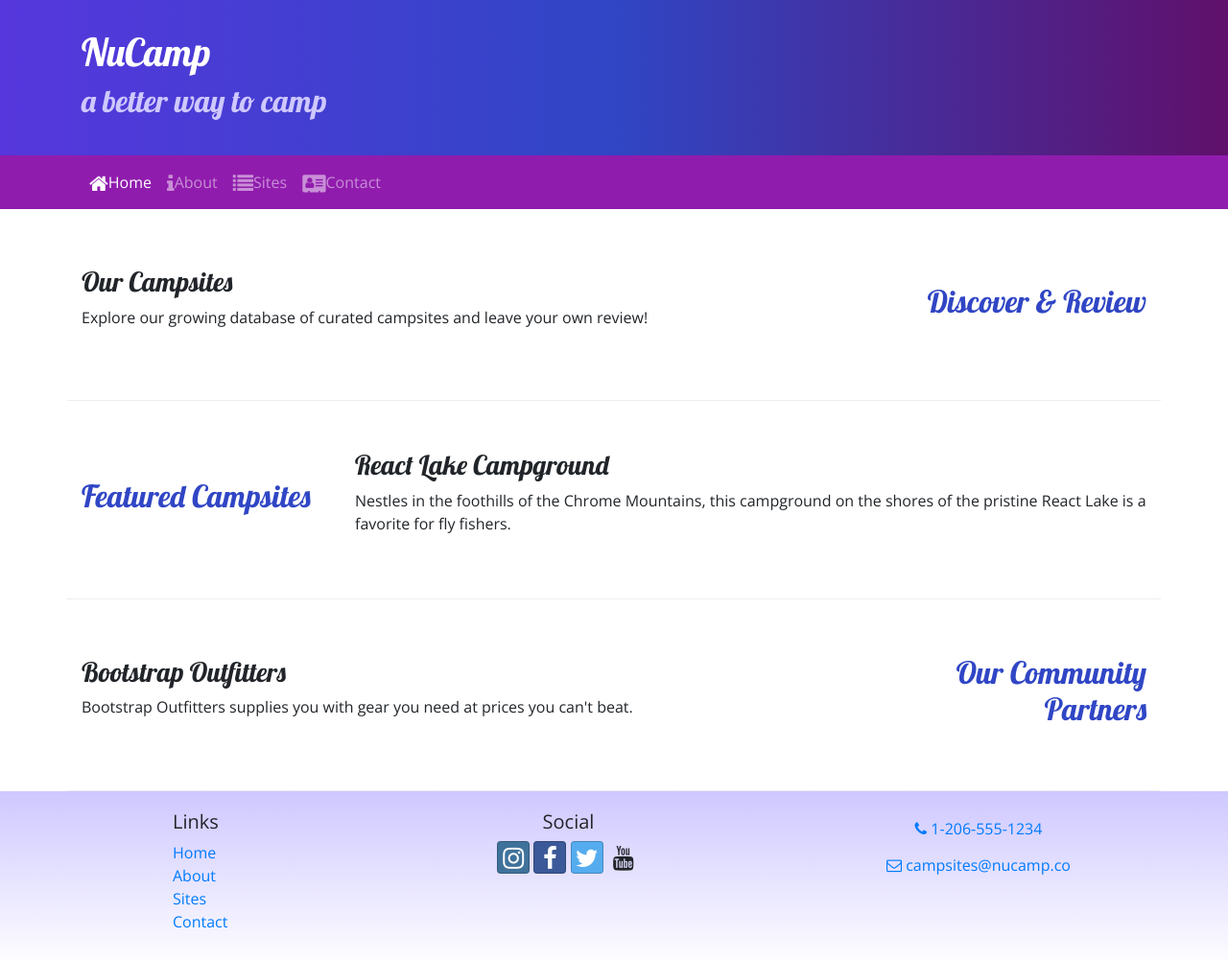
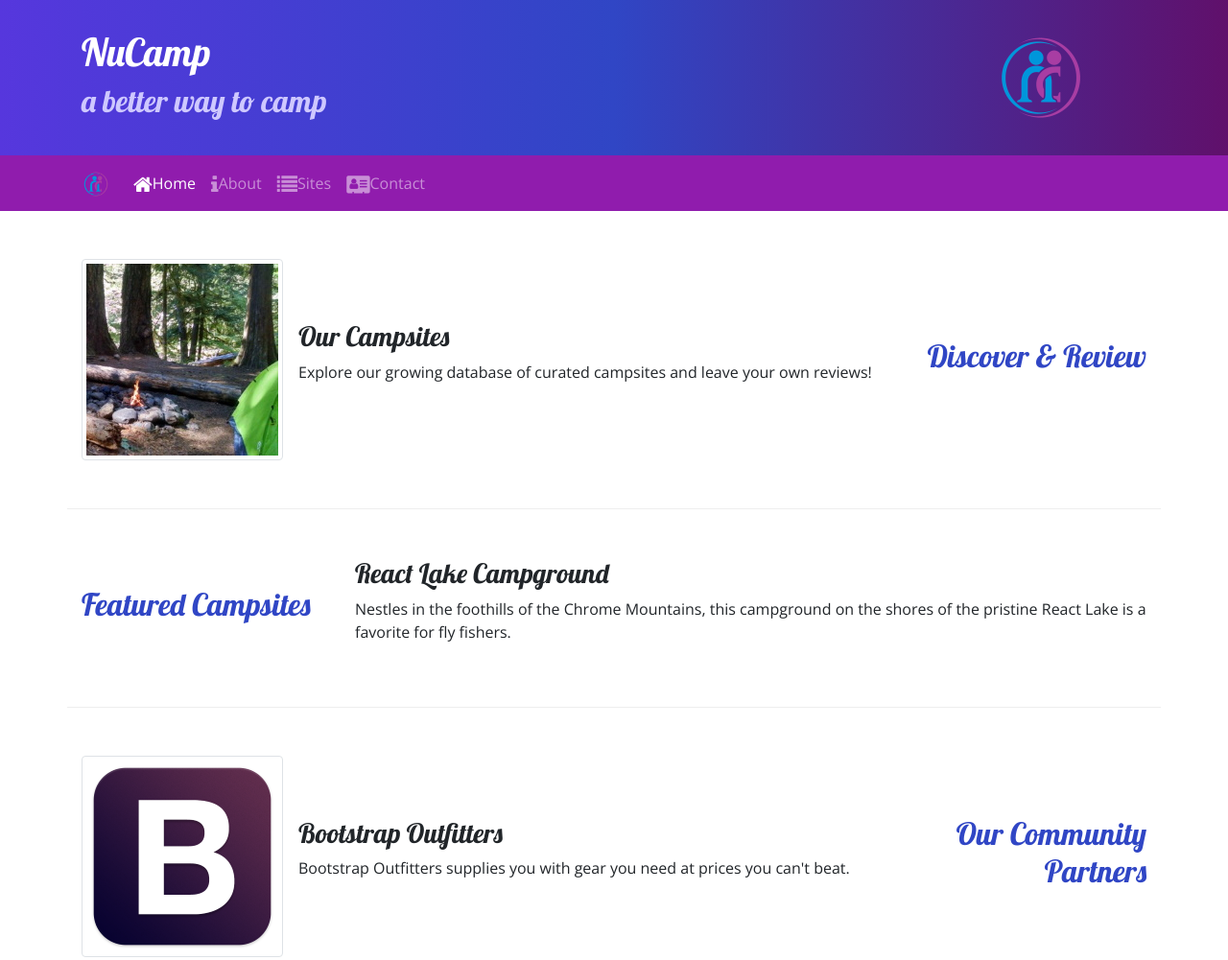
Before and after one commit to pm2dev/coding-exercise-nucamp, a website: page index.html in a window 1280 px wide. Shown: the top 1001 px of the page at 96% size. Drawn offline with nearby package versions, Linux system fonts and the light colour scheme.

Commit message:
added Images and Media

```diff
--- a/index.html
+++ b/index.html
@@ -40,6 +40,9 @@
             <h1>NuCamp</h1>
             <h2>a better way to camp</h2>
           </div>
+          <div class="col-4 col-sm-3 col-md-2 align-self-center">
+            <img src="img/logo.png" class="img-fluid" />
+          </div>
         </div>
       </div>
     </header>
@@ -47,14 +50,15 @@
     <!-- nav bar -->
     <nav class="navbar navbar-expand-sm navbar-dark sticky-top">
       <div class="container">
+        <a class="navbar-brand" href="#"
+          ><img src="img/logo.png" height="30" width="30"
+        /></a>
         <button
-          class="navbar-toggler ml-auto"
+          class="navbar-toggler"
           type="button"
           data-toggle="collapse"
           data-target="#nucampNavbar"
-        >
-          <span class="navbar-toggler-icon"></span>
-        </button>
+        ></button>
 
         <div class="collapse navbar-collapse" id="nucampNavbar">
           <ul class="navbar-nav">
@@ -91,11 +95,20 @@
         </div>
 
         <div class="col">
+          <div class="media">
+            <img
+              class="d-flex mr-3 img-thumbnail"
+              src="img/breadcrumb-trail-thumb.jpg"
+              alt="Breadcrumb Trail"
+            />
+            <div class="media-body align-self-center">
               <h3>Our Campsites</h3>
               <p class="d-none d-sm-block">
-            Explore our growing database of curated campsites and leave your own
-            review!
+                Explore our growing database of curated campsites and leave your
+                own reviews!
               </p>
+            </div>
+          </div>
         </div>
       </div>
 
@@ -121,11 +134,20 @@
         </div>
 
         <div class="col">
+          <div class="media">
+            <img
+              class="d-flex mr-3 img-thumbnail"
+              src="img/bootstrap-thumb.png"
+              alt="Bootstrap Outfitters"
+            />
+            <div class="media-body align-self-center">
               <h3>Bootstrap Outfitters</h3>
               <p class="d-none d-sm-block">
-            Bootstrap Outfitters supplies you with gear you need at prices you
-            can't beat.
+                Bootstrap Outfitters supplies you with gear you need at prices
+                you can't beat.
               </p>
+            </div>
+          </div>
         </div>
       </div>
     </div>
```
Also changed, not shown: aboutus.html (+5 -4 lines), contact.html (+5 -4 lines). Lines whose indentation alone changed are shown as unchanged.
